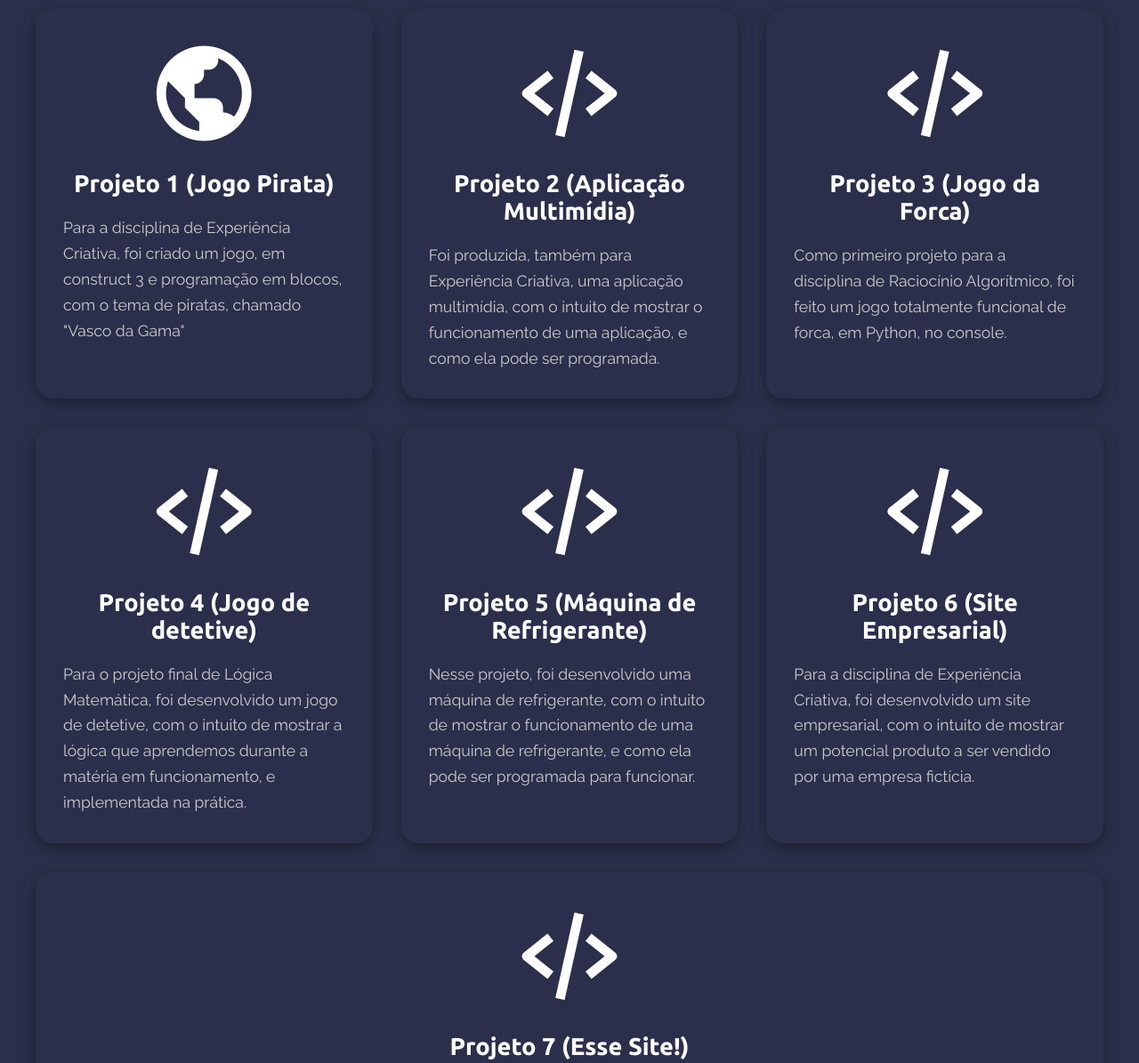
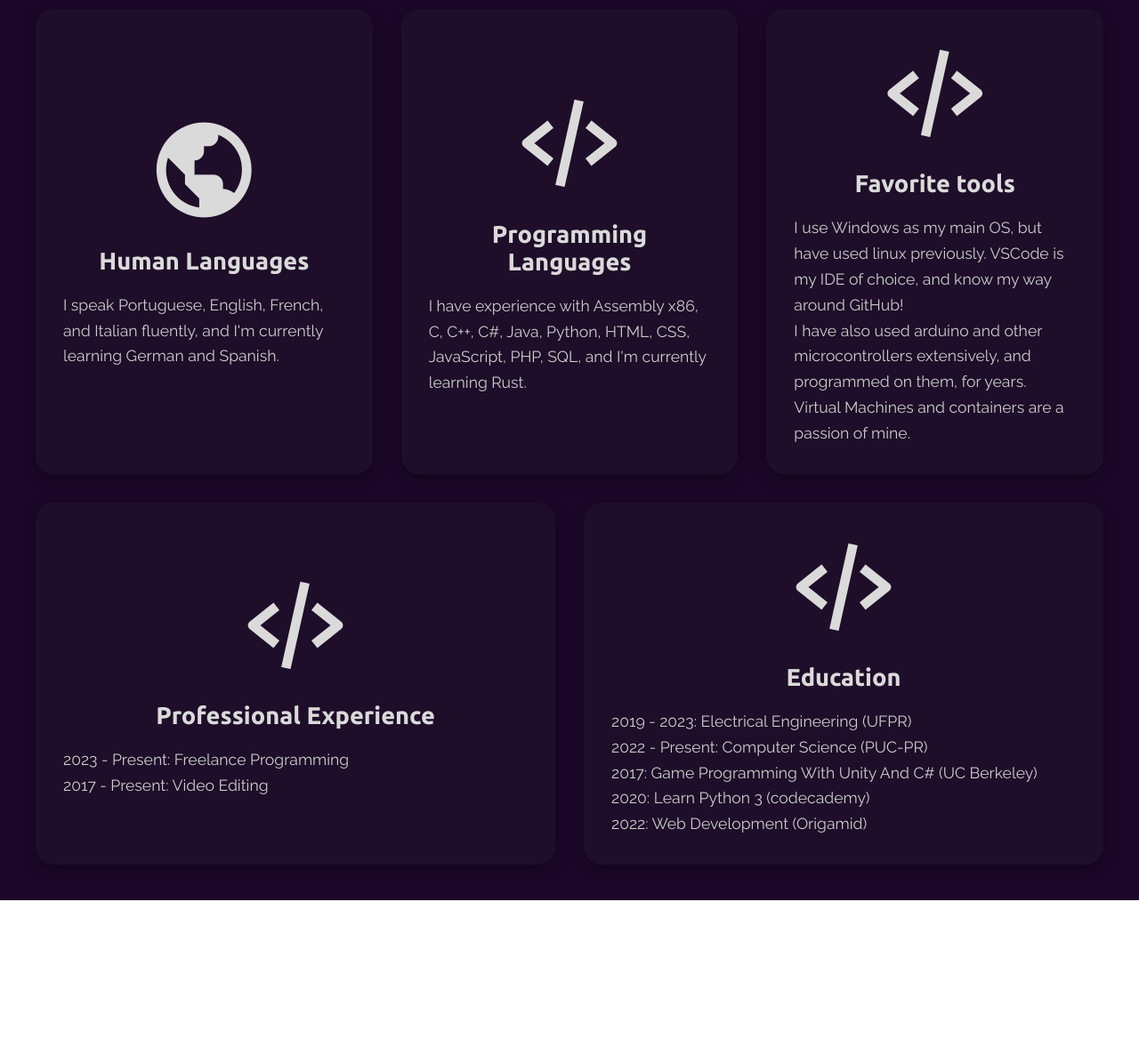
Before and after one commit to PontoPe/WebSites, a plain HTML site: page index.html in a window 1280 px wide. Shown: the part 1320-2515 px from the top of the page at 89% size. After the commit the page ends 2332 px from the top, so only its background shows below. Drawn offline with nearby package versions, Linux system fonts and the light colour scheme; animation ran at ten frames a second.

Commit message:
changes1

```diff
--- a/index.html
+++ b/index.html
@@ -28,7 +28,7 @@
         <div class="card">
             <img src="assets/logo.png">
             <div class="info">
-                <h1>It's PontoPe</h1>
+                <h1>It's PontoPe!</h1>
                 <p>
                     Under the sudonim PontoPe, i make videos on Youtube about video games, programming, and other interesting topics, where I teach, entertain and share my knowledge with the world.
                 </p>
@@ -42,8 +42,8 @@
             <h1>Features</h1>
             <a href="#">See More</a>
         </div>
-        <!--<div class="feature-cards">
-            <div class="card" onclick="location.href='../PersonalPortfolio01/JogoPir.html'">
+        <div class="feature-cards">
+            <div class="card" onclick="location.href='#'">
                 <div class="info">
                     <i class='bx bx-world'></i>
                     <h1>Human Languages</h1>
@@ -53,7 +53,7 @@
                 </div>
             </div>
 
-            <div class="card" onclick="location.href='../PersonalPortfolio01/App.html'">
+            <div class="card">
                 <div class="info">
                     <i class='bx bx-code-alt'></i>
 
@@ -63,80 +63,36 @@
                     </p>
                 </div>
             </div>
-            <div class="card" onclick="location.href='../PersonalPortfolio01/Forca.html'">
+            <div class="card">
                 <div class="info">
                     <i class='bx bx-code-alt'></i>
                     <h1>Favorite tools</h1>
                     <p>
-                        Como primeiro projeto para a disciplina de Raciocínio Algorítmico, foi feito um jogo totalmente funcional de forca, em Python, no console.
-                    </p>
-                </div>
-            </div>
-        -->
-        <div class="feature-cards">
-            <div class="card" onclick="location.href='../PersonalPortfolio01/JogoPir.html'">
-                <div class="info">
-                    <i class='bx bx-world'></i>
-                    <h1>Projeto 1 (Jogo Pirata)</h1>
-                    <p>
-                        Para a disciplina de Experiência Criativa, foi criado um jogo, em construct 3 e programação em blocos, com o tema de piratas, chamado "Vasco da Gama"
-                    </p>
-                </div>
-            </div>
-
-            <div class="card" onclick="location.href='../PersonalPortfolio01/App.html'">
-                <div class="info">
-                    <i class='bx bx-code-alt'></i>
-
-                    <h1>Projeto 2 (Aplicação Multimídia)</h1>
-                    <p>
-                        Foi produzida, também para Experiência Criativa, uma aplicação multimídia, com o intuito de mostrar o funcionamento de uma aplicação, e como ela pode ser programada.
-                    </p>
-                </div>
-            </div>
-            <div class="card" onclick="location.href='../PersonalPortfolio01/Forca.html'">
-                <div class="info">
-                    <i class='bx bx-code-alt'></i>
-                    <h1>Projeto 3 (Jogo da Forca)</h1>
-                    <p>
-                        Como primeiro projeto para a disciplina de Raciocínio Algorítmico, foi feito um jogo totalmente funcional de forca, em Python, no console.
-                    </p>
-                </div>
-            </div>
-            <div class="card" onclick="location.href='../PersonalPortfolio01/Detetive.html'">
-                <div class="info">
-                    <i class='bx bx-code-alt'></i>
-
-                    <h1>Projeto 4 (Jogo de detetive)</h1>
-                    <p>
-                        Para o projeto final de Lógica Matemática, foi desenvolvido um jogo de detetive, com o intuito de mostrar a lógica que aprendemos durante a matéria em funcionamento, e implementada na prática.
-                    </p>
-                </div>
-            </div>
-            <div class="card" onclick="location.href='../PersonalPortfolio01/MaqSoda.html'">
-                <div class="info">
-                    <i class='bx bx-code-alt'></i>
-                    <h1>Projeto 5 (Máquina de Refrigerante)</h1>
-                    <p>
-                        Nesse projeto, foi desenvolvido uma máquina de refrigerante, com o intuito de mostrar o funcionamento de uma máquina de refrigerante, e como ela pode ser programada para funcionar.
-                    </p>
-                </div>
-            </div><div class="card" onclick="location.href='../PersonalPortfolio01/SITE_GRUPO/TrabDesCom/HTML/index.html'">
-                <div class="info">
-                    <i class='bx bx-code-alt'></i>
-                    <h1>Projeto 6 (Site Empresarial)</h1>
-                    <p>
-                        Para a disciplina de Experiência Criativa, foi desenvolvido um site empresarial, com o intuito de mostrar um potencial produto a ser vendido por uma empresa fictícia.
+                        I use Windows as my main OS, but have used linux previously. VSCode is my IDE of choice, and know my way around GitHub!<br>
+                        I have also used arduino and other microcontrollers extensively, and programmed on them, for years. Virtual Machines and containers are a passion of mine.
                     </p>
                 </div>
             </div>
             <div class="card">
                 <div class="info">
                     <i class='bx bx-code-alt'></i>
-
-                    <h1>Projeto 7 (Esse Site!)</h1>
+                    <h1>Professional Experience</h1>
                     <p>
-                        Como Projeto final para a disciplina de Experiência Criativa, foi desenvolvido esse site, que é um portfólio pessoal, com o intuito de mostrar os projetos desenvolvidos durante o curso.
+                        2023 - Present: Freelance Programming<br>
+                        2017 - Present: Video Editing<br>
+                    </p>
+                </div>
+            </div>
+            <div class="card">
+                <div class="info">
+                    <i class='bx bx-code-alt'></i>
+                    <h1>Education</h1>
+                    <p>
+                        2019 - 2023: Electrical Engineering (UFPR)<br>
+                        2022 - Present: Computer Science (PUC-PR)<br>
+                        2017: Game Programming With Unity And C# (UC Berkeley)<br>
+                        2020: Learn Python 3 (codecademy)<br>
+                        2022: Web Development (Origamid)
                     </p>
                 </div>
             </div>
--- a/script.js
+++ b/script.js
@@ -8,7 +8,7 @@ particlesJS("particles", {
             }
         },
         color: {
-            value: "#ffffff"
+            value: "#36383c"
         },
         shape: {
             type: "circle",
@@ -34,7 +34,7 @@ particlesJS("particles", {
         line_linked: {
             enable: true,
             distance: 150,
-            color: "#ffffff",
+            color: "#2e3034",
             opacity: 0.4,
             width: 1
         },
--- a/style.css
+++ b/style.css
@@ -1,4 +1,10 @@
 @import url('https://fonts.googleapis.com/css2?family=Raleway:wght@300;400;500;600;700&family=Ubuntu:wght@300;400;500;700&display=swap');
+
+:root {
+    --mainColor: #1c0729;
+    --darkenColor: #1e0e29;
+    --accent: #dbdada;
+  }
 
 html{
     scroll-behavior: smooth;
@@ -18,8 +24,8 @@ body{
 header{
     width: 100%;
     height: 100vh;
-    background-color: #2b2f4b;
-    color: #fff;
+    background-color: var(--mainColor);
+    color: var(--accent);
 }
 
 header #particles{
@@ -43,6 +49,7 @@ header .info-text h1{
     font-size: 5rem;
     font-weight: 500;
     font-family: 'Ubuntu';
+    color: aliceblue;
 }
 
 header .info-text h3{
@@ -53,7 +60,7 @@ header .info-text .scroll{
     position: absolute;
     bottom: 20%;
     left: 50%;
-    color: #fff;
+    color: var(--accent);
     transform: translate(0, -50%);
     transition: all 0.5s;
 }
@@ -89,7 +96,7 @@ header .info-text .scroll::before{
 }
 
 #about, #features{
-    background-color: #2b2f4b;
+    background-color: var(--mainColor);
     padding: 40px;
 }
 
@@ -102,14 +109,14 @@ header .info-text .scroll::before{
 
 #about .header h1, #features .header h1{
     text-align: center;
-    color: #fff;
+    color: var(--accent);
     text-transform: uppercase;
 }
 
 #about .header a, #features .header a{
     text-decoration: none;
     font-size: 1.3em;
-    color: #fff;
+    color: var(--accent);
     border: 1px solid transparent;
     padding: 10px 50px;
     box-shadow: 0 5px 15px rgba(0, 0, 0, 0.35);
@@ -118,7 +125,7 @@ header .info-text .scroll::before{
 }
 
 #about .header a:hover, #features .header a:hover{
-    border-color: #fff;
+    border-color: var(--accent);
     box-shadow: none;
 }
 
@@ -130,10 +137,11 @@ header .info-text .scroll::before{
     gap: 30px;
     border: 1px solid transparent;
     transition: all 0.3s ease;
+    background-color: var(--darkenColor);
 }
 
 #about .card:hover, #features .card:hover{
-    border-color: #fff;
+    border-color: var(--accent);
     box-shadow: none;
 }
 
@@ -145,13 +153,13 @@ header .info-text .scroll::before{
 #about .card .info{
     display: flex;
     flex-direction: column;
-    align-items: flex-start;
+    align-items: center;
     justify-content: center;
 }
 
 #about .card .info h1, #features .card .info h1{
     margin-bottom: 20px;
-    color: #fff;
+    color: var(--accent);
     font-size: 1.7rem;
     font-weight: bold;
     font-family: 'Ubuntu';
@@ -171,15 +179,16 @@ header .info-text .scroll::before{
 }
 
 #features .feature-cards .card{
-    display: flex;
+    display: grid;
     flex-direction: column;
     align-items: center;
     flex: 1;
-    min-width: 350px;
+    min-width: 40vh;
+    max-width: 190vh;
 }
 
 #features .feature-cards .card .info i{
-    color: #fff;
+    color: var(--accent);
     font-size: 8rem;
     width: 100%;
     text-align: center;
@@ -199,8 +208,8 @@ header .info-text .scroll::before{
     position: fixed;
     bottom: 20px;
     right: 20px;
-    background-color: #2b2f4b;
-    color: #fff;
+    background-color: var(--mainColor);
+    color: var(--accent);
     border: 1px solid transparent;
     box-shadow: 0 5px 15px rgba(0, 0, 0, 0.35);
     padding: 16px 18px;
@@ -211,7 +220,7 @@ header .info-text .scroll::before{
 }
 
 .scroll-top:hover{
-    border-color: #fff;
+    border-color: var(--accent);
     box-shadow: none;
 }
 
```
